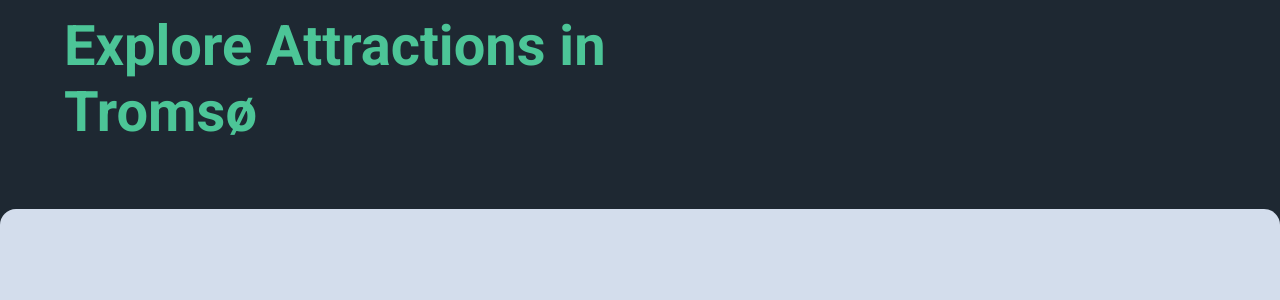
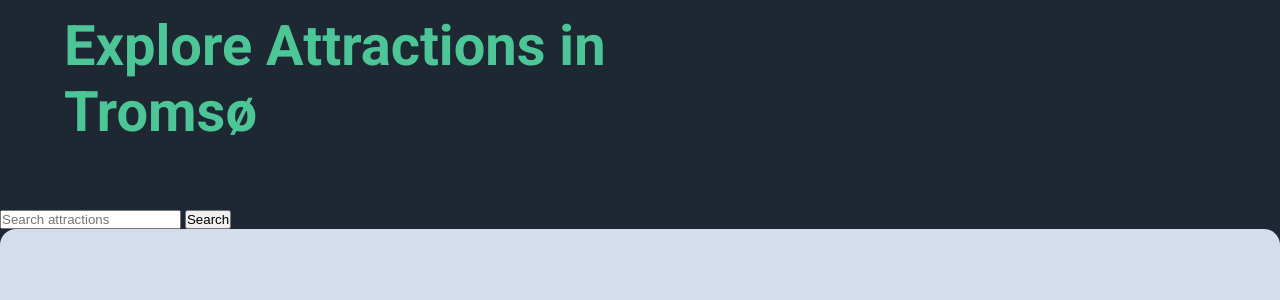
Before and after one commit to madeleinewoodbury/arctic-sprint-solutions, a Flask app: page /attractions in a window 1280 px wide. Shown: the part 51-351 px from the top of the page. Run offline with Flask 3, Linux system fonts and the light colour scheme; data that the repository does not hold is empty.

Commit message:
Add search form to attractions (unstyled)

```diff
--- a/app/attractions/templates/attractions.html
+++ b/app/attractions/templates/attractions.html
@@ -12,6 +12,14 @@
             <h1>Explore Attractions in Tromsø</h1>
         </div>
     </div>
+    <div class="form-wrapper">
+        <form class="search" method="POST" action="{{ url_for('attractions.get_attractions') }}">
+          <div class="search-text">
+              <input type="text" name="search_query" placeholder="Search attractions" value="{{ search_query }}">
+              <input type="submit" value="Search" class="search-btn">
+          </div>
+        </form>
+      </div>
     <div class="attractions-container">
         <div class="attractions-grid">
             {% for attraction in attractions %}
```
